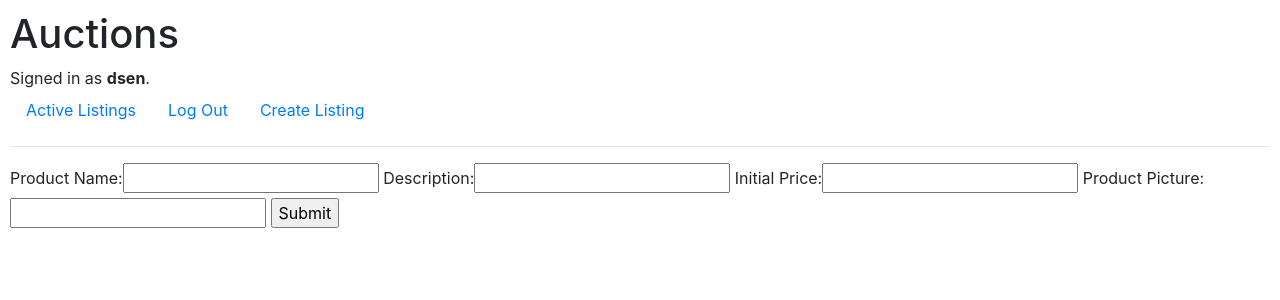
After one commit to Debjyoti0404/commerce, a Django app: page /create in a window 1280 px wide. The commit adds this page. Shown: the top 300 px of the page. Run offline with Django 3.2, Linux system fonts and the light colour scheme; a user stored in the database is signed in; some libraries are stand-ins or nearby versions.

Commit message:
implemented the create item page

```diff
--- a/commerce/auctions/forms.py
+++ b/commerce/auctions/forms.py
@@ -2,3 +2,9 @@ from django import forms
 
 class CommentForm(forms.Form):
     comment = forms.CharField(label="Comment", max_length=300)
+
+class ProductForm(forms.Form):
+    prdct_name = forms.CharField(label="Product Name", max_length=64)
+    prdct_desc = forms.CharField(label="Description", max_length=200)
+    prdct_price = forms.FloatField(label="Initial Price")
+    prdct_img = forms.URLField(label="Product Picture")
--- /dev/null
+++ b/commerce/auctions/templates/auctions/create-listing.html
@@ -0,0 +1,9 @@
+{% extends "auctions/layout.html" %}
+
+{% block body %}
+    <form action="{% url 'create' %}" method="post">
+        {% csrf_token %}
+        {{ product_form }}
+        <input type="submit" value="Submit">
+    </form>
+{% endblock %}
--- a/commerce/auctions/templates/auctions/item.html
+++ b/commerce/auctions/templates/auctions/item.html
@@ -6,6 +6,8 @@
     <img src="{{ item.prdct_img }}" alt="product image" style="width: 100%; height: 400px;">
     <p>{{ item.prdct_desc }}</p>
     <h2>{{ item.prdct_price }}</h2>
+    <h2>Details:</h2>
+    <p><strong>Listed by</strong>: {{ item.prdct_owner.username }}</p>
 
     <form action="{% url 'listings' item.id %}" method="post">
         {% csrf_token %}
--- a/commerce/auctions/templates/auctions/layout.html
+++ b/commerce/auctions/templates/auctions/layout.html
@@ -24,6 +24,9 @@
                 <li class="nav-item">
                     <a class="nav-link" href="{% url 'logout' %}">Log Out</a>
                 </li>
+                <li class="nav-item">
+                    <a class="nav-link" href="{% url 'create' %}">Create Listing</a>
+                </li>
             {% else %}
                 <li class="nav-item">
                     <a class="nav-link" href="{% url 'login' %}">Log In</a>
--- a/commerce/auctions/urls.py
+++ b/commerce/auctions/urls.py
@@ -7,5 +7,6 @@ urlpatterns = [
     path("login", views.login_view, name="login"),
     path("logout", views.logout_view, name="logout"),
     path("register", views.register, name="register"),
-    path("listings/<int:id>", views.listings, name="listings")
+    path("listings/<int:id>", views.listings, name="listings"),
+    path("create", views.create_item, name="create")
 ]
--- a/commerce/auctions/views.py
+++ b/commerce/auctions/views.py
@@ -6,7 +6,37 @@ from django.shortcuts import render
 from django.urls import reverse
 
 from .models import User, AuctionItems, Comments
-from .forms import CommentForm
+from .forms import CommentForm, ProductForm
+
+
+@login_required
+def create_item(request):
+    if request.method == "POST":
+        form_content = ProductForm(request.POST)
+        if form_content.is_valid():
+            product_name = form_content.cleaned_data['prdct_name']
+            product_description = form_content.cleaned_data['prdct_desc']
+            product_price = form_content.cleaned_data['prdct_price']
+            product_image = form_content.cleaned_data['prdct_img']
+            product_owner = User.objects.get(username = request.user.username)
+
+            new_item = AuctionItems(
+                prdct_name = product_name,
+                prdct_desc = product_description,
+                prdct_price = product_price,
+                prdct_img = product_image,
+                prdct_owner = product_owner
+            )
+            new_item.save()
+
+        return HttpResponseRedirect(reverse("index"))
+
+    else:
+        product_form = ProductForm()
+        return render(request, "auctions/create-listing.html", {
+            "product_form" : product_form
+        })
+
 
 def index(request):
     all_auctionitem = AuctionItems.objects.all()
@@ -14,8 +44,8 @@ def index(request):
         "all_auctionitems" : all_auctionitem
     })
 
+
 # view for a specific item which was clicked on
-
 def listings(request, id):
         requested_item = AuctionItems.objects.get(id = id)
 
@@ -38,6 +68,7 @@ def on_comment(request, content, product):
     author = User.objects.get(username = request.user.username)
     comment = Comments(comment=content, author=author, product=product)
     comment.save()
+
 
 def login_view(request):
     if request.method == "POST":
```
Also changed, not shown: commerce/db.sqlite3.
